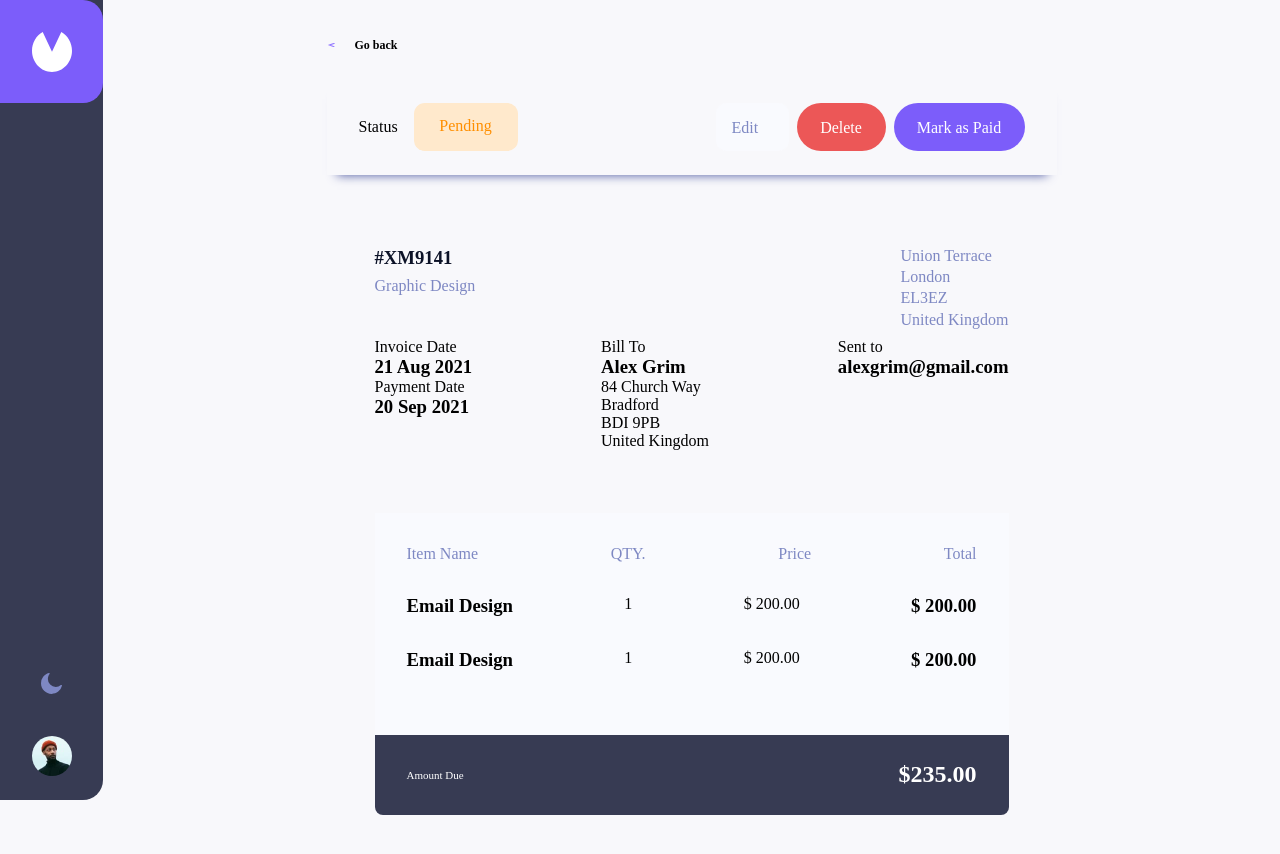
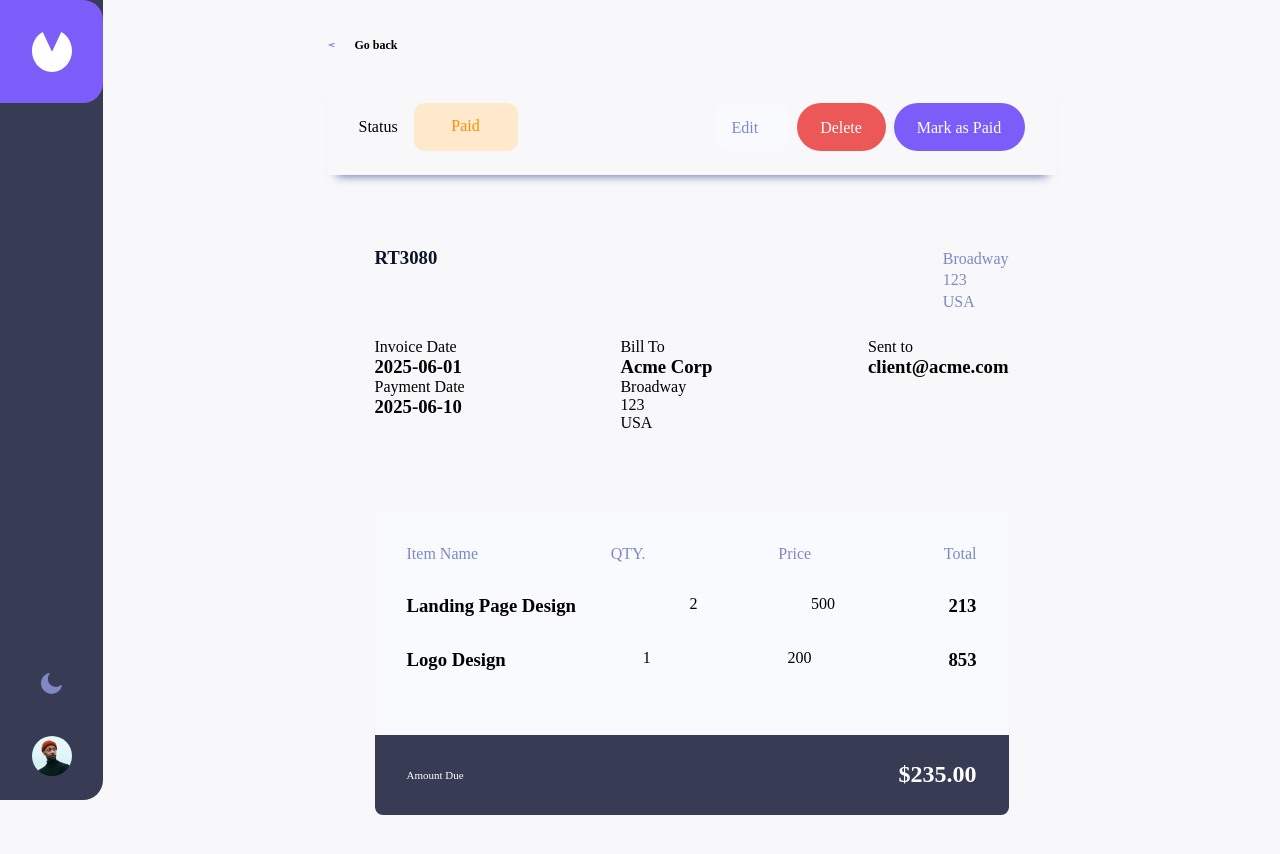
Before and after one commit to larryking01/Invoice-App, an Angular app: page / in a window 1280 px wide. Both pictures are taken after a click on the picture 1021 px from the left and 241 px from the top of the page. Shown: the top 854 px of the page. Built offline with nearby package versions, Linux system fonts and the light colour scheme.

Commit message:
feature: implemented invoice detail dynamic load

```diff
--- a/src/app/component/invoice-details-component/invoice-details-component.html
+++ b/src/app/component/invoice-details-component/invoice-details-component.html
@@ -11,7 +11,7 @@
             <div class="target-invoice-card">
                 <div class="status-type">
                     <p class="status-text">Status</p>
-                    <p class="current-status">Pending</p>
+                    <p class="current-status">{{ selectedInvoice?.status }}</p>
                 </div>
 
                 <div class="action-btns">
@@ -24,15 +24,15 @@
             <div class="target-invoice-details">
                 <div class="invoice-intro">
                     <div class="invoice-id-and-name">
-                        <h3>#XM9141</h3>
-                        <p>Graphic Design</p>
+                        <h3>{{ selectedInvoice?.id }}</h3>
+                        <p>{{ selectedInvoice?.invoicePurpose }}</p>
                     </div>
 
                     <div class="invoice-location">
-                        <p>Union Terrace</p>
-                        <p>London</p>
-                        <p>EL3EZ</p>
-                        <p>United Kingdom</p>
+                        <p>{{ selectedInvoice?.clientCompany }}</p>
+                        <p>{{ selectedInvoice?.clientStreetName }}</p>
+                        <p>{{ selectedInvoice?.clientStreetNumber }}</p>
+                        <p>{{ selectedInvoice?.clientCountry }}</p>
                     </div>
                 </div>
 
@@ -40,27 +40,27 @@
                     <div class="billing-dates">
                         <div class="invoice-date">
                             <p>Invoice Date</p>
-                            <h3>21 Aug 2021</h3>
+                            <h3>{{ selectedInvoice?.invoiceDate }}</h3>
                         </div>
 
                         <div class="payment-date">
                             <p>Payment Date</p>
-                            <h3>20 Sep 2021</h3>
+                            <h3>{{ selectedInvoice?.paymentDate }}</h3>
                         </div>
                     </div>
 
                     <div class="bill-to">
                         <p>Bill To</p>
-                        <h3>Alex Grim</h3>
-                        <p>84 Church Way</p>
-                        <p>Bradford</p>
-                        <p>BDI 9PB</p>
-                        <p>United Kingdom</p>
+                        <h3>{{ selectedInvoice?.clientName }}</h3>
+                        <p>{{ selectedInvoice?.clientCompany }}</p>
+                        <p>{{ selectedInvoice?.clientStreetName }}</p>
+                        <p>{{ selectedInvoice?.clientStreetNumber }}</p>
+                        <p>{{ selectedInvoice?.clientCountry }}</p>
                     </div>
 
                     <div class="Sent to">
                         <p>Sent to</p>
-                        <h3>alexgrim&#64;gmail.com</h3>
+                        <h3>{{ selectedInvoice?.clientEmail }}</h3>
                     </div>
                 </div>
 
@@ -72,31 +72,28 @@
                         <p>Total</p>
                     </div>
 
-                    <div class="table-row">
-                        <h3>Email Design</h3>
-                        <p>1</p>
-                        <p>$ 200.00</p>
-                        <h3>$ 200.00</h3>
-                    </div>
-
-                    <div class="table-row">
-                        <h3>Email Design</h3>
-                        <p>1</p>
-                        <p>$ 200.00</p>
-                        <h3>$ 200.00</h3>
-                    </div>
+                    @for( invoice of selectedInvoice?.items; track invoice.itemName ) {
+                        <div class="table-row">
+                            <h3>{{ invoice.itemName }}</h3>
+                            <p>{{ invoice.quantity }}</p>
+                            <p>{{ invoice.price }}</p>
+                            <h3>{{ invoice.itemTotal }}</h3>
+                        </div>
+                    }
+                    @empty {
+                        <p>There are no items to display</p>
+                    }
                 </div>
 
-
-                <div class="amount-payable">
-                    <p>Amount Due</p>
-                    <h3>$235.00</h3>
-                </div>
-
-
-
-
-
+                @if( selectedInvoice ) {
+                    <div class="amount-payable">
+                        <p>Amount Due</p>
+                        <h3>$235.00</h3>
+                    </div>
+                }
+                @else {
+                    <div>{{ null }}</div>
+                }
             </div>
 
 
--- a/src/app/component/invoice-details-component/invoice-details-component.ts
+++ b/src/app/component/invoice-details-component/invoice-details-component.ts
@@ -2,6 +2,9 @@ import { Component, inject, OnInit } from '@angular/core';
 import { Location } from '@angular/common';
 import { Router, ActivatedRoute } from '@angular/router';
 import { Sidebar } from '../sidebar/sidebar';
+import { InvoiceService } from '../../services/invoice-service';
+import { InvoiceInterface } from '../../shared/invoiceInterface';
+
 
 
 @Component({
@@ -14,12 +17,18 @@ export class InvoiceDetailsComponent implements OnInit {
   router = inject( Router )
   location = inject( Location )
   activeRoute = inject( ActivatedRoute )
-
-  selectedInvoiceID: string | null = null;
+  invoiceService = inject( InvoiceService )
+  selectedInvoiceID: string = '';
+  selectedInvoice: InvoiceInterface | undefined = undefined;
 
   ngOnInit(): void {
-    this.selectedInvoiceID = this.activeRoute.snapshot.paramMap.get('id')
-    // console.log(`selected route id = ${ this.selectedInvoiceID }`)
+    this.selectedInvoiceID = this.activeRoute.snapshot.paramMap.get('id')!
+    console.log(`selected route id = ${ this.selectedInvoiceID }`)
+
+    this.selectedInvoice = this.invoiceService.fetchTargetInvoice( this.selectedInvoiceID as string );
+    console.log('selected invoice = ', this.selectedInvoice )
+    console.log('selected invoice id = ', this.selectedInvoice?.clientCity )
+
   }
 
   goBackNavigation() {
--- a/src/app/component/invoice-list-component/invoice-list-component.ts
+++ b/src/app/component/invoice-list-component/invoice-list-component.ts
@@ -41,17 +41,21 @@ export class InvoiceListComponent implements OnInit {
     paymentDate: "2025-06-10",
     clientName: "Acme Corp",
     clientEmail: "client@acme.com",
+    clientCompany: "Nestle",
+    invoicePurpose: 'Marketing',
     status: InvoiceStatus.draft,
     items: [
       {
         itemName: "Landing Page Design",
         quantity: "2",
         price: "500",
+        itemTotal: "345"
       },
       {
         itemName: "Logo Design",
         quantity: "1",
         price: "200",
+        itemTotal: "123"
       }
     ],
     clientCountry: "USA",
--- a/src/app/services/invoice-service.ts
+++ b/src/app/services/invoice-service.ts
@@ -38,7 +38,10 @@ export class InvoiceService {
   }
 
 
-  fetchTargetInvoice(invoiceID: string) {
+  fetchTargetInvoice(invoiceID: string): InvoiceInterface | undefined {
+    let currentInvoices = this.allInvoicesArray.getValue();
+    let targetInvoice = currentInvoices.find( invoice => invoice.id === invoiceID )
+    return targetInvoice;
 
   }
 
--- a/src/app/shared/invoiceInterface.ts
+++ b/src/app/shared/invoiceInterface.ts
@@ -9,6 +9,7 @@ export interface InvoiceItem {
     itemName: string,
     quantity: string,
     price: string,
+    itemTotal: string
 }
 
 
@@ -16,6 +17,8 @@ export interface InvoiceInterface {
     id: string,
     invoiceName: string,
     invoiceDate: string,
+    invoicePurpose: string,
+    clientCompany: string,
     paymentDate: string,
     clientName: string,
     clientEmail: string,
--- a/src/assets/data/invoiceData.json
+++ b/src/assets/data/invoiceData.json
@@ -11,12 +11,15 @@
       {
         "itemName": "Landing Page Design",
         "quantity": "2",
-        "price": "500"
+        "price": "500",
+        "itemTotal": "213"
       },
       {
         "itemName": "Logo Design",
         "quantity": "1",
-        "price": "200"
+        "price": "200",
+        "itemTotal": "853"
+
       }
     ],
     "clientCountry": "USA",
@@ -37,12 +40,14 @@
       {
         "itemName": "iOS App",
         "quantity": "1",
-        "price": "3000"
+        "price": "3000",
+        "itemTotal": "853"
       },
       {
         "itemName": "Android App",
         "quantity": "1",
-        "price": "3000"
+        "price": "3000",
+        "itemTotal": "8984"
       }
     ],
     "clientCountry": "Canada",
@@ -64,12 +69,14 @@
       {
         "itemName": "Initial Audit",
         "quantity": "1",
-        "price": "400"
+        "price": "400",
+        "itemTotal": "233"
       },
       {
         "itemName": "Monthly Maintenance",
         "quantity": "3",
-        "price": "250"
+        "price": "250",
+        "itemTotal": "853"
       }
     ],
     "clientCountry": "UK",
```
